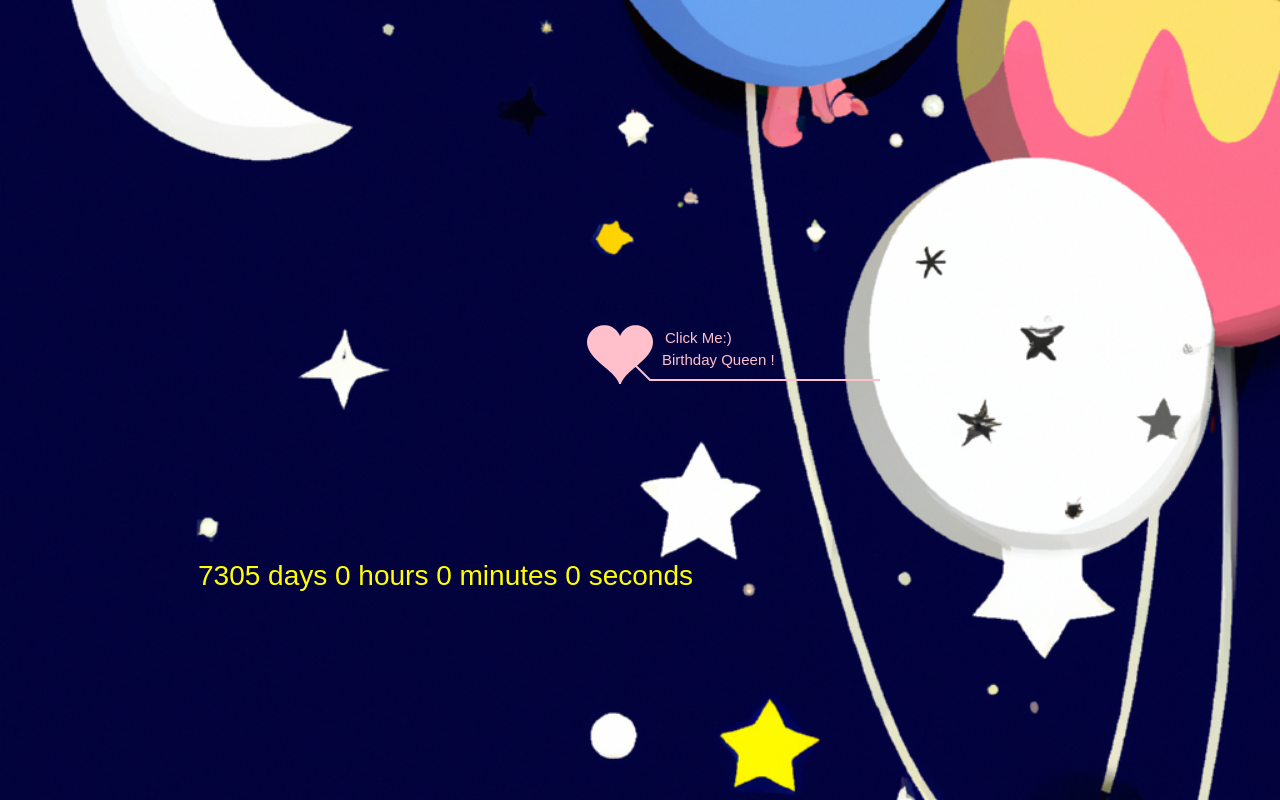
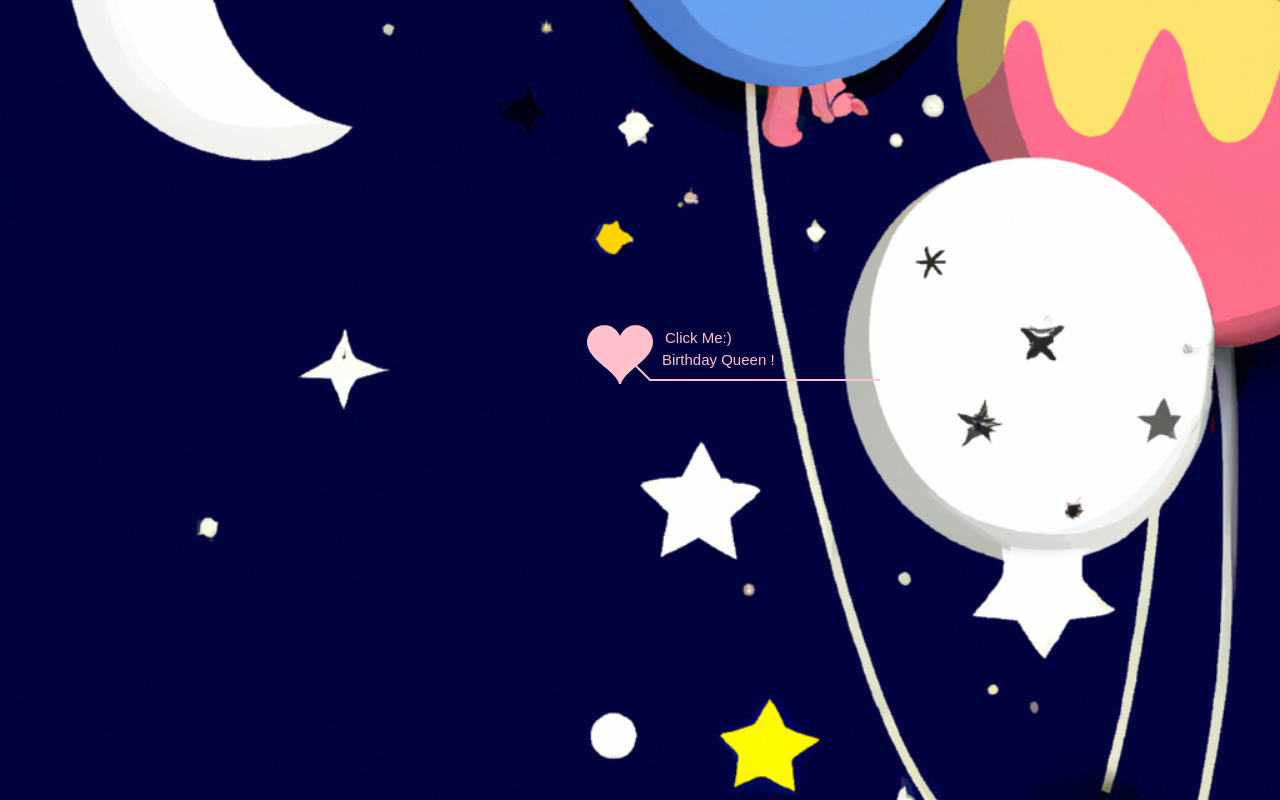
Before and after one commit to Vaibhavgupta4/happy-birthday, a plain HTML site: page index.html in a window 1280 px wide. Drawn offline with Linux system fonts and the light colour scheme.

Commit message:
clock remove

```diff
--- a/file/default.css
+++ b/file/default.css
@@ -44,10 +44,10 @@ a {
   left: 60px;
   top: 550px;
   font-size: 28px;
-  /* display: none; */
-  display: block; /* changed from none */
-  color: yellow; /* optional: make it more visible */
-  z-index: 999;
+  display: none;
+  /* display: block;
+  color: yellow;
+  z-index: 999; */
 }
 #clock-box a {
   font-size: 28px;
```
